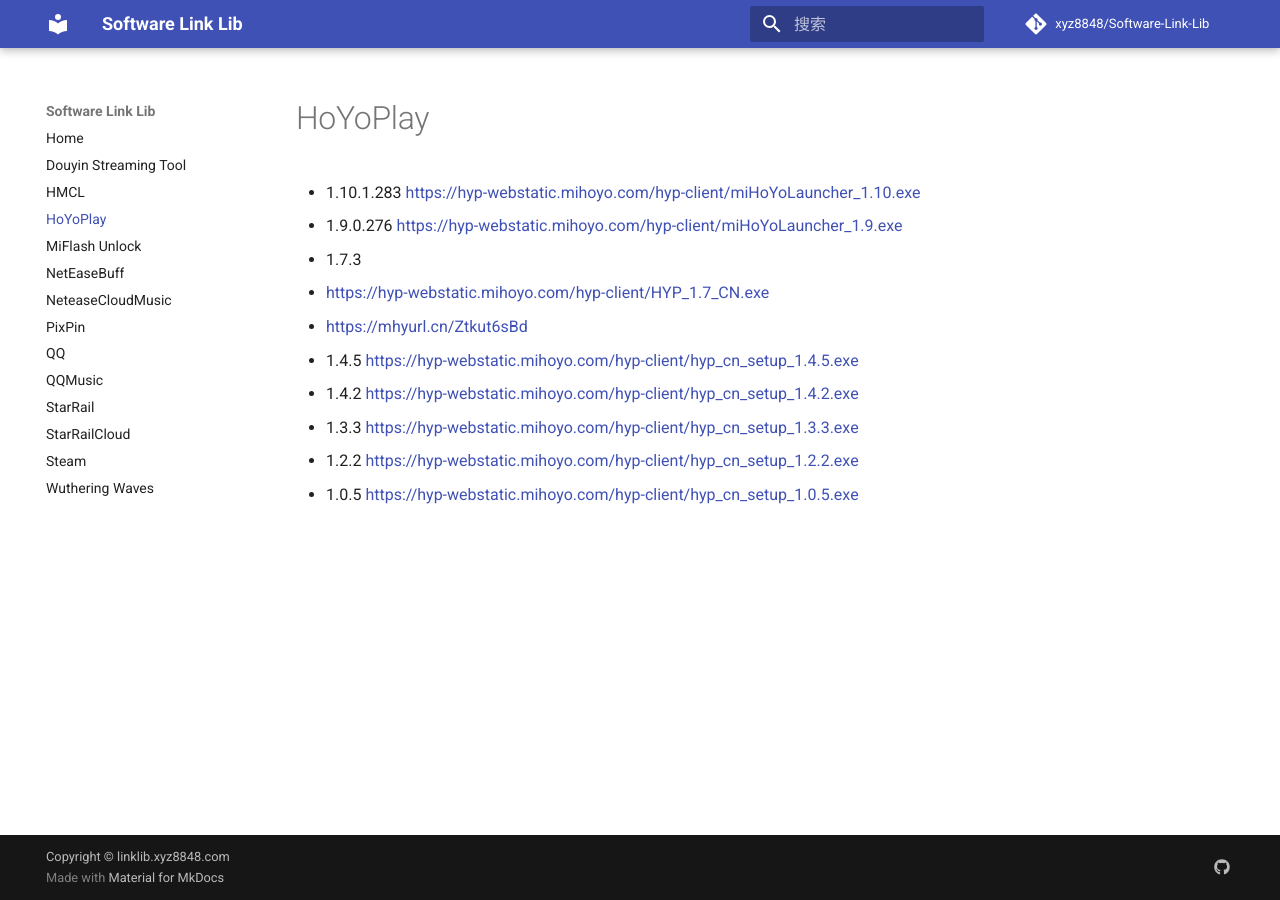
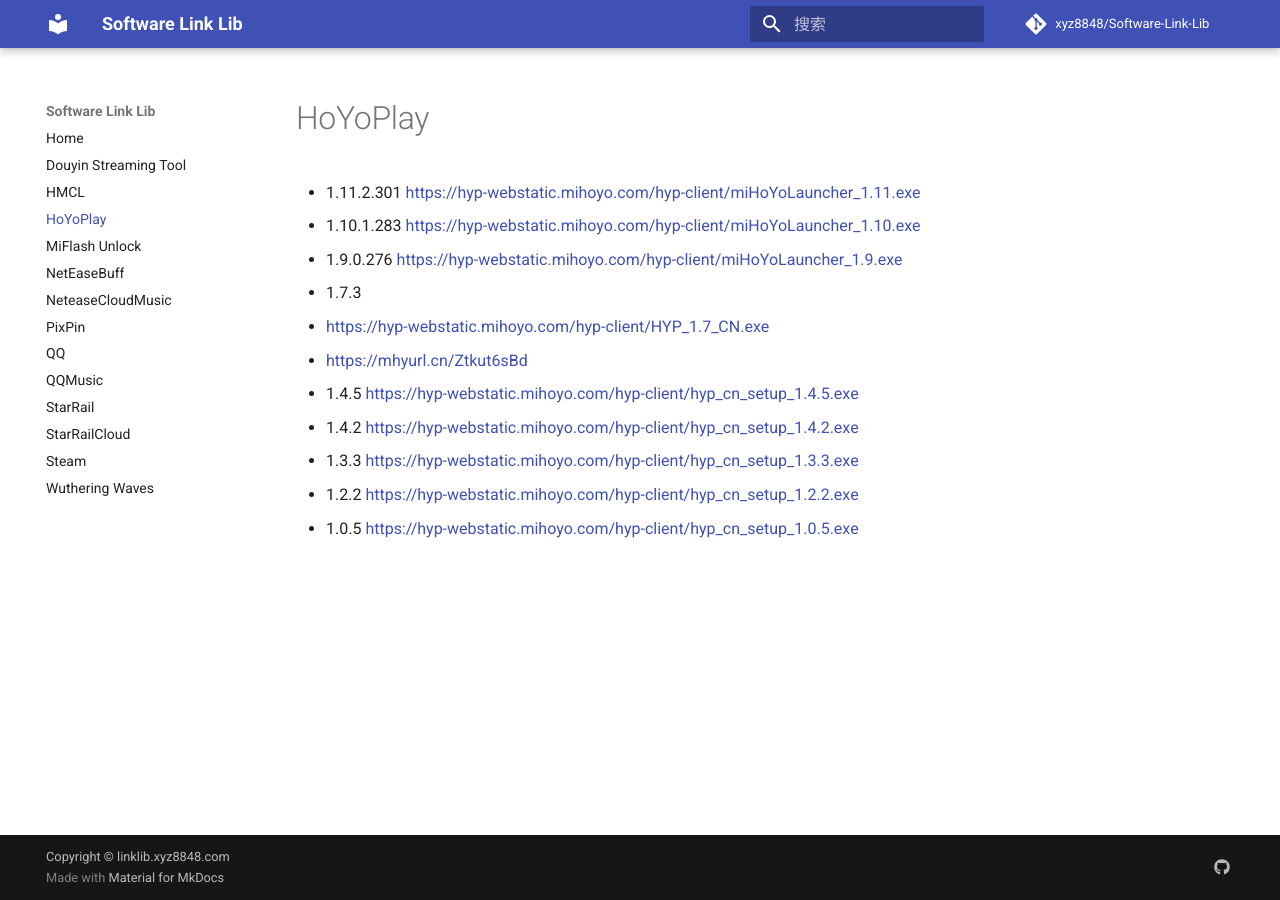
Before and after one commit to xyz8848/Software-Link-Lib, an MkDocs documentation site: the page built from docs/HoYoPlay.md, in a window 1280 px wide. Built offline with MkDocs 1.6.1 and Material for MkDocs 9.7.7, drawn with Linux system fonts in a browser that asks for light colours; comment, search, counter and statistics services are not loaded.

Commit message:
Update HoYoPlay.md

```diff
--- a/docs/HoYoPlay.md
+++ b/docs/HoYoPlay.md
@@ -1,5 +1,6 @@
 # HoYoPlay
 
+- 1.11.2.301 [https://hyp-webstatic.mihoyo.com/hyp-client/miHoYoLauncher_1.11.exe](https://hyp-webstatic.mihoyo.com/hyp-client/miHoYoLauncher_1.11.exe)
 - 1.10.1.283 [https://hyp-webstatic.mihoyo.com/hyp-client/miHoYoLauncher_1.10.exe](https://hyp-webstatic.mihoyo.com/hyp-client/miHoYoLauncher_1.10.exe)
 - 1.9.0.276 [https://hyp-webstatic.mihoyo.com/hyp-client/miHoYoLauncher_1.9.exe](https://hyp-webstatic.mihoyo.com/hyp-client/miHoYoLauncher_1.9.exe)
 - 1.7.3
```
